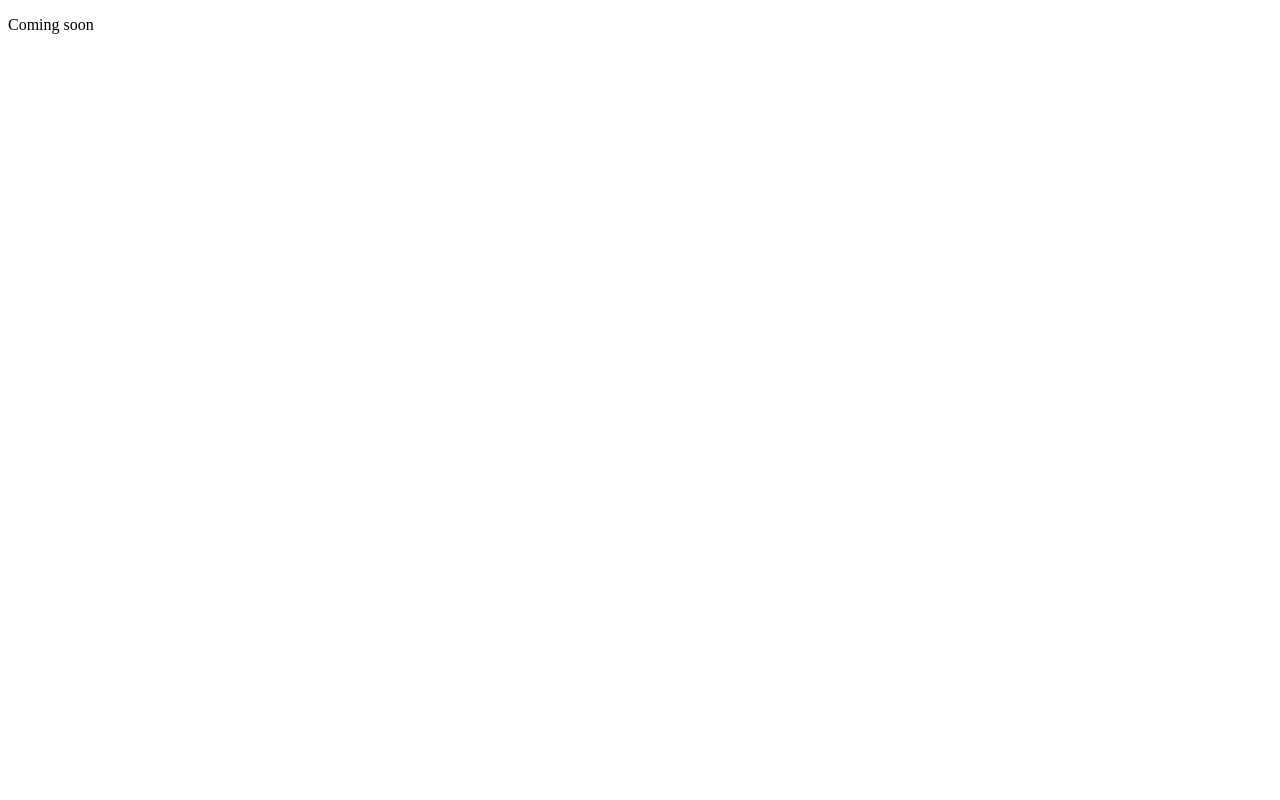
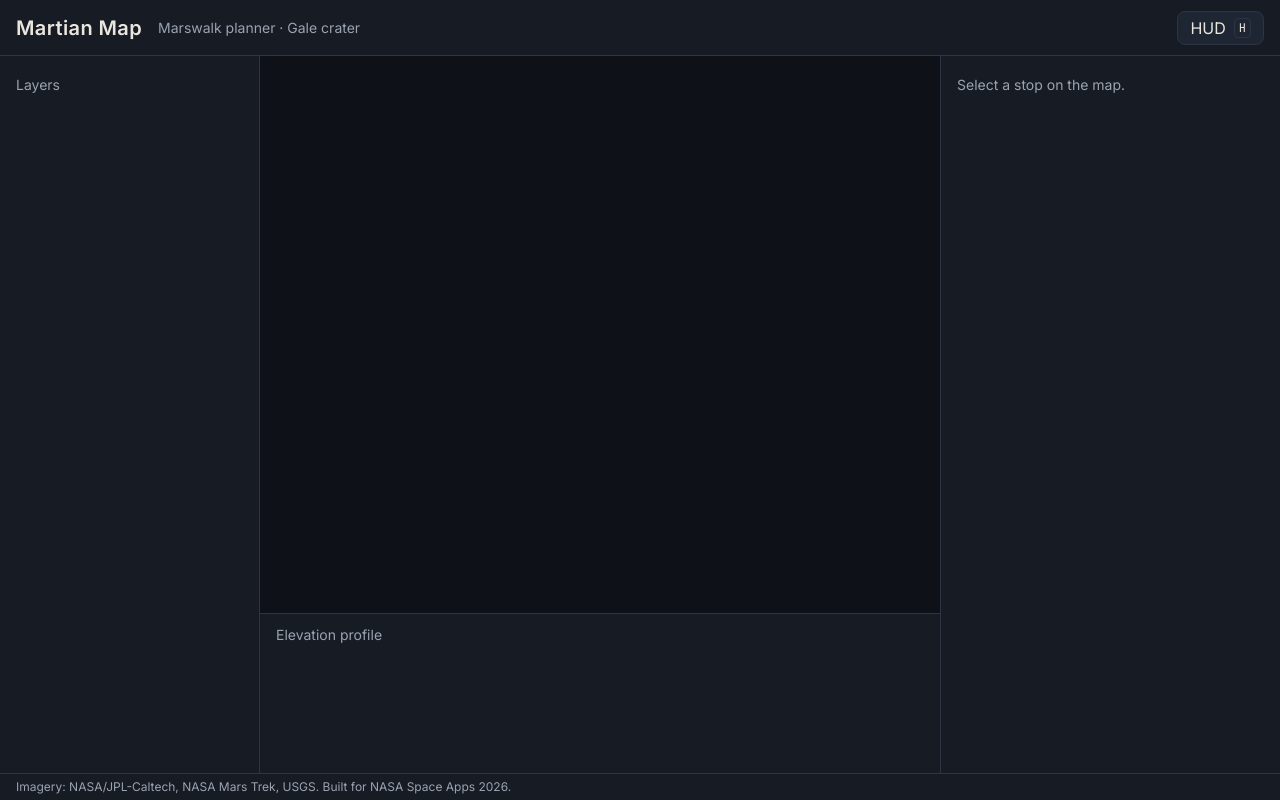
Before and after one commit to serdarakbay/marswalk-planner, a plain HTML site: page web/index.html in a window 1280 px wide. Drawn offline with nearby package versions, Linux system fonts and the light colour scheme; no server answers.

Commit message:
[harita] index.html iskeleti, base.css paleti, main.js state yükleyici; CLAUDE.md'ye sayfa yerleşimi kuralları

```diff
--- /dev/null
+++ b/web/css/base.css
@@ -0,0 +1,205 @@
+/* base.css (Ege): renk paleti, CSS değişkenleri ve sayfa yerleşimi.
+   hud.css (#hud) ve cards.css (#cards) sadece buradaki değişkenleri kullanır. */
+
+:root {
+  /* Zemin ve yüzeyler: gece Mars gökyüzü */
+  --color-bg: #0e1117;
+  --color-surface: #161b24;
+  --color-surface-2: #1f2633;
+  --color-border: #2d3545;
+
+  /* Metin */
+  --color-text: #ebe6dd;
+  --color-text-muted: #9ba3b1;
+  --color-text-inverse: #0e1117;
+
+  /* Mars tonları */
+  --color-accent: #d4683a;        /* pas: ana vurgu, seçili öğe, rota */
+  --color-accent-hover: #e27c4f;
+  --color-sand: #e3b878;          /* kum: ikincil vurgu, duraklar */
+  --color-dust: #8a6a55;          /* toz: pasif çizgiler */
+
+  /* Durum renkleri (uyarılar, eğim, O2, doz) */
+  --color-ok: #4fb37a;
+  --color-warn: #e8b43a;
+  --color-danger: #e5484d;
+  --color-info: #5aa9e6;
+
+  /* HUD: vizör üzerinde okunabilir, ince çizgili */
+  --color-hud: #8ef0e0;
+  --color-hud-dim: rgba(142, 240, 224, 0.45);
+  --color-hud-bg: rgba(8, 14, 18, 0.55);
+
+  /* Yazı */
+  --font-sans: "Inter", system-ui, -apple-system, "Segoe UI", Roboto, sans-serif;
+  --font-mono: "JetBrains Mono", ui-monospace, "Cascadia Mono", Consolas, monospace;
+  --text-xs: 0.75rem;
+  --text-sm: 0.875rem;
+  --text-md: 1rem;
+  --text-lg: 1.25rem;
+  --text-xl: 1.75rem;
+
+  /* Boşluk, köşe, gölge */
+  --space-1: 4px;
+  --space-2: 8px;
+  --space-3: 12px;
+  --space-4: 16px;
+  --space-5: 24px;
+  --space-6: 32px;
+  --radius-sm: 4px;
+  --radius-md: 8px;
+  --radius-lg: 12px;
+  --shadow: 0 4px 16px rgba(0, 0, 0, 0.4);
+
+  /* Katman sırası */
+  --z-map: 0;
+  --z-panel: 500;     /* Leaflet kontrolleri 400–1000 arasında */
+  --z-cards: 1100;
+  --z-hud: 2000;
+
+  /* Yerleşim ölçüleri */
+  --header-h: 56px;
+  --panel-w: 260px;
+  --cards-w: 340px;
+  --profile-h: 160px;
+
+  color-scheme: dark;
+}
+
+*, *::before, *::after { box-sizing: border-box; }
+
+html, body { height: 100%; margin: 0; }
+
+body {
+  background: var(--color-bg);
+  color: var(--color-text);
+  font-family: var(--font-sans);
+  font-size: var(--text-md);
+  line-height: 1.5;
+}
+
+h1, h2, h3 { margin: 0; line-height: 1.2; }
+a { color: var(--color-sand); }
+button { font: inherit; color: inherit; }
+kbd {
+  font-family: var(--font-mono);
+  font-size: var(--text-xs);
+  padding: 0 var(--space-1);
+  border: 1px solid var(--color-border);
+  border-radius: var(--radius-sm);
+}
+
+/* ---- Yerleşim ---- */
+
+.app {
+  display: grid;
+  grid-template-rows: var(--header-h) 1fr auto;
+  height: 100%;
+}
+
+.app-header {
+  display: flex;
+  align-items: center;
+  gap: var(--space-4);
+  padding: 0 var(--space-4);
+  background: var(--color-surface);
+  border-bottom: 1px solid var(--color-border);
+}
+.app-header h1 { font-size: var(--text-lg); letter-spacing: 0.02em; }
+.app-header .subtitle { margin: 0; color: var(--color-text-muted); font-size: var(--text-sm); }
+.app-header .actions { margin-left: auto; display: flex; gap: var(--space-2); }
+
+.btn {
+  display: inline-flex;
+  align-items: center;
+  gap: var(--space-2);
+  padding: var(--space-1) var(--space-3);
+  background: var(--color-surface-2);
+  border: 1px solid var(--color-border);
+  border-radius: var(--radius-md);
+  cursor: pointer;
+}
+.btn:hover { border-color: var(--color-accent); }
+.btn[aria-pressed="true"] { background: var(--color-accent); color: var(--color-text-inverse); }
+
+.app-main {
+  display: grid;
+  grid-template-columns: var(--panel-w) 1fr var(--cards-w);
+  min-height: 0;
+}
+
+#panel, #cards {
+  overflow-y: auto;
+  background: var(--color-surface);
+  padding: var(--space-4);
+}
+#panel { border-right: 1px solid var(--color-border); z-index: var(--z-panel); }
+#cards { border-left: 1px solid var(--color-border); z-index: var(--z-cards); }
+
+.map-wrap {
+  display: grid;
+  grid-template-rows: 1fr var(--profile-h);
+  min-width: 0;
+  min-height: 0;
+}
+#map { min-height: 0; background: var(--color-bg); z-index: var(--z-map); }
+#profile {
+  background: var(--color-surface);
+  border-top: 1px solid var(--color-border);
+  padding: var(--space-2) var(--space-4);
+}
+
+/* Modül henüz bir şey çizmediyse kutu boş görünmesin */
+#panel:empty::before,
+#cards:empty::before,
+#profile:empty::before {
+  color: var(--color-text-muted);
+  font-size: var(--text-sm);
+}
+#panel:empty::before { content: "Layers"; }
+#cards:empty::before { content: "Select a stop on the map."; }
+#profile:empty::before { content: "Elevation profile"; }
+
+#hud {
+  position: fixed;
+  inset: 0;
+  z-index: var(--z-hud);
+}
+#hud[hidden] { display: none; }
+
+.app-footer {
+  padding: var(--space-1) var(--space-4);
+  font-size: var(--text-xs);
+  color: var(--color-text-muted);
+  background: var(--color-surface);
+  border-top: 1px solid var(--color-border);
+}
+
+/* ---- HUD modu: haritadan başka her şey çekilir ---- */
+
+body[data-mode="hud"] #panel,
+body[data-mode="hud"] #cards,
+body[data-mode="hud"] #profile,
+body[data-mode="hud"] .app-footer { display: none; }
+body[data-mode="hud"] .app-main { grid-template-columns: 1fr; }
+body[data-mode="hud"] .map-wrap { grid-template-rows: 1fr; }
+
+/* ---- Leaflet ---- */
+
+.leaflet-container { background: var(--color-bg); font-family: var(--font-sans); }
+.leaflet-control-attribution {
+  background: rgba(14, 17, 23, 0.7) !important;
+  color: var(--color-text-muted) !important;
+}
+.leaflet-control-attribution a { color: var(--color-sand) !important; }
+
+/* ---- Dar ekran: alt alta ---- */
+
+@media (max-width: 900px) {
+  .app { height: auto; min-height: 100%; }
+  .app-header .subtitle { display: none; }
+  .app-main { grid-template-columns: 1fr; }
+  .map-wrap { grid-template-rows: 60vh var(--profile-h); }
+  #panel { border-right: 0; border-bottom: 1px solid var(--color-border); }
+  #cards { border-left: 0; border-top: 1px solid var(--color-border); }
+}
--- a/web/index.html
+++ b/web/index.html
@@ -4,8 +4,45 @@
   <meta charset="utf-8">
   <meta name="viewport" content="width=device-width, initial-scale=1">
   <title>Martian Map</title>
+  <meta name="description" content="Marswalk planner for an astronaut EVA in Gale crater: layered map, safe route, stop cards and HUD.">
+
+  <link rel="preconnect" href="https://fonts.googleapis.com">
+  <link rel="preconnect" href="https://fonts.gstatic.com" crossorigin>
+  <link rel="stylesheet" href="https://fonts.googleapis.com/css2?family=Inter:wght@400;500;600&family=JetBrains+Mono:wght@400;600&display=swap">
+  <link rel="stylesheet" href="https://unpkg.com/leaflet@1.9.4/dist/leaflet.css">
+
+  <!-- Sıra önemli: base.css değişkenleri tanımlar, diğer ikisi kullanır -->
+  <link rel="stylesheet" href="css/base.css">
+  <link rel="stylesheet" href="css/cards.css">
+  <link rel="stylesheet" href="css/hud.css">
 </head>
-<body>
-  <p>Coming soon</p>
+<body data-mode="map">
+  <div class="app">
+    <header class="app-header">
+      <h1>Martian Map</h1>
+      <p class="subtitle">Marswalk planner · Gale crater</p>
+      <div class="actions">
+        <button id="hud-toggle" class="btn" type="button" aria-pressed="false">HUD <kbd>H</kbd></button>
+      </div>
+    </header>
+
+    <main class="app-main">
+      <aside id="panel" aria-label="Map layers"></aside>          <!-- Ege -->
+      <section class="map-wrap">
+        <div id="map" aria-label="Map"></div>                     <!-- Ege -->
+        <div id="profile" aria-label="Elevation profile"></div>   <!-- Ege -->
+      </section>
+      <aside id="cards" aria-label="Stop details"></aside>        <!-- Egemen -->
+    </main>
+
+    <footer class="app-footer">
+      Imagery: NASA/JPL-Caltech, NASA Mars Trek, USGS. Built for NASA Space Apps 2026.
+    </footer>
+  </div>
+
+  <div id="hud" hidden></div>                                     <!-- Serdar -->
+
+  <script src="https://unpkg.com/leaflet@1.9.4/dist/leaflet.js"></script>
+  <script type="module" src="js/main.js"></script>
 </body>
 </html>
--- /dev/null
+++ b/web/js/main.js
@@ -0,0 +1,66 @@
+// main.js (Ege): uygulama girişi. web/data/ dosyalarını tek bir state nesnesine yükler,
+// sonra harita, kartlar ve HUD modüllerini başlatır. Eksik dosya ya da modül sayfayı çökertmez.
+
+const DATA_FILES = {
+  area: 'data/area.json',
+  layers: 'data/layers.json',
+  overlays: 'data/overlays.json',
+  route: 'data/route.geojson',
+  summary: 'data/summary.json',
+  safety: 'data/safety/safety.json',
+  stops: 'data/stops.json',
+  geology: 'data/geology.geojson',
+  images: 'data/images.json',
+  traverse: 'data/traverse.geojson',
+  weather: 'data/weather.json',
+  sun: 'data/sun.json',
+  eva: 'data/eva_window.json',
+  donki: 'data/donki.json',
+  radiation: 'data/radiation.json',
+  alerts: 'data/alerts.json',
+};
+
+async function loadJSON(key, url) {
+  try {
+    const res = await fetch(url, { cache: 'no-cache' });
+    if (!res.ok) throw new Error(`HTTP ${res.status}`);
+    return await res.json();
+  } catch (err) {
+    console.warn(`[state] ${key}: ${url} yüklenemedi (${err.message}); null kalıyor`);
+    return null;
+  }
+}
+
+async function loadState() {
+  const entries = await Promise.all(
+    Object.entries(DATA_FILES).map(async ([key, url]) => [key, await loadJSON(key, url)]),
+  );
+  return Object.fromEntries(entries);
+}
+
+// Modül yoksa ya da init hata atarsa konsola yazar, diğerleri çalışmaya devam eder
+async function startModule(name, path, initName, el) {
+  try {
+    const mod = await import(path);
+    await mod[initName](state, el);
+  } catch (err) {
+    console.warn(`[${name}] başlatılamadı: ${err.message}`);
+  }
+}
+
+const state = await loadState();
+
+document.getElementById('hud-toggle').addEventListener('click', () => {
+  document.dispatchEvent(new CustomEvent('hud:toggle'));
+});
+
+// HUD açılıp kapanınca düğmenin durumunu body[data-mode]'dan güncelle
+new MutationObserver(() => {
+  document.getElementById('hud-toggle')
+    .setAttribute('aria-pressed', String(document.body.dataset.mode === 'hud'));
+}).observe(document.body, { attributes: true, attributeFilter: ['data-mode'] });
+
+await Promise.all([
+  startModule('cards', './cards/index.js', 'initCards', document.getElementById('cards')),
+  startModule('hud', './hud/index.js', 'initHUD', document.getElementById('hud')),
+]);
```
Also changed, not shown: 1 other file.
